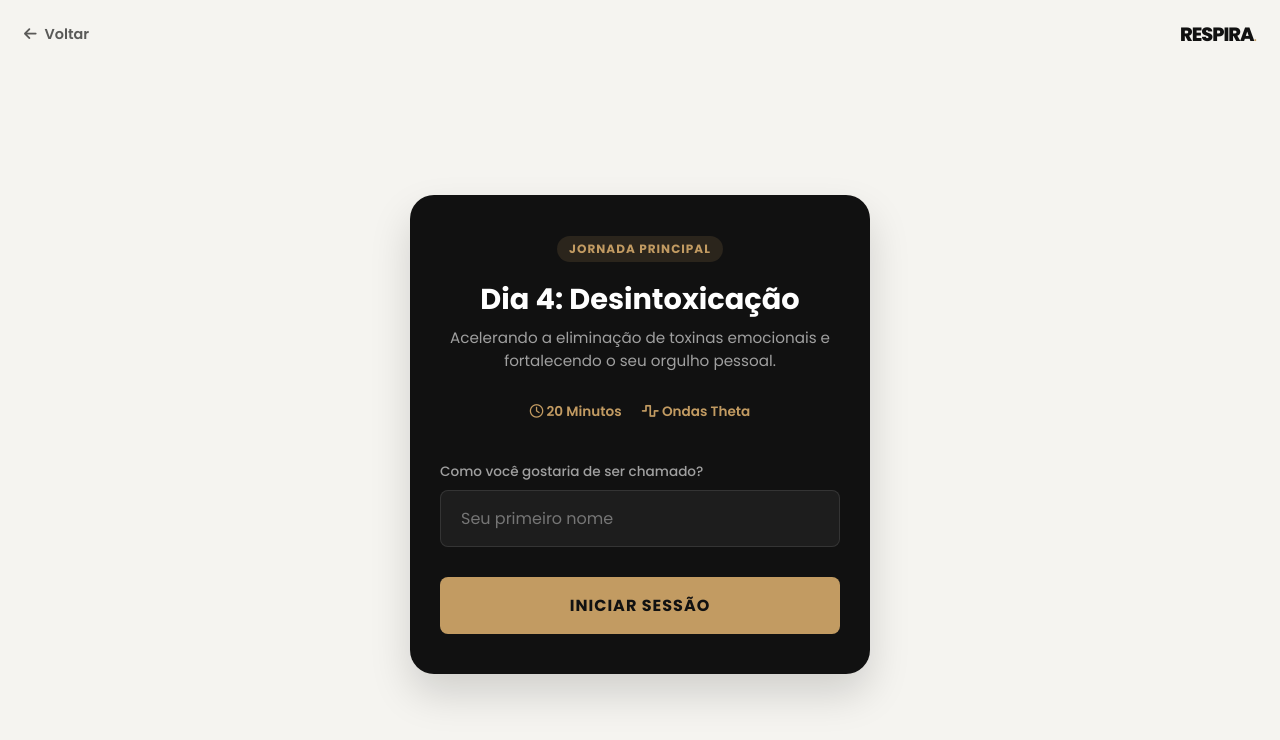
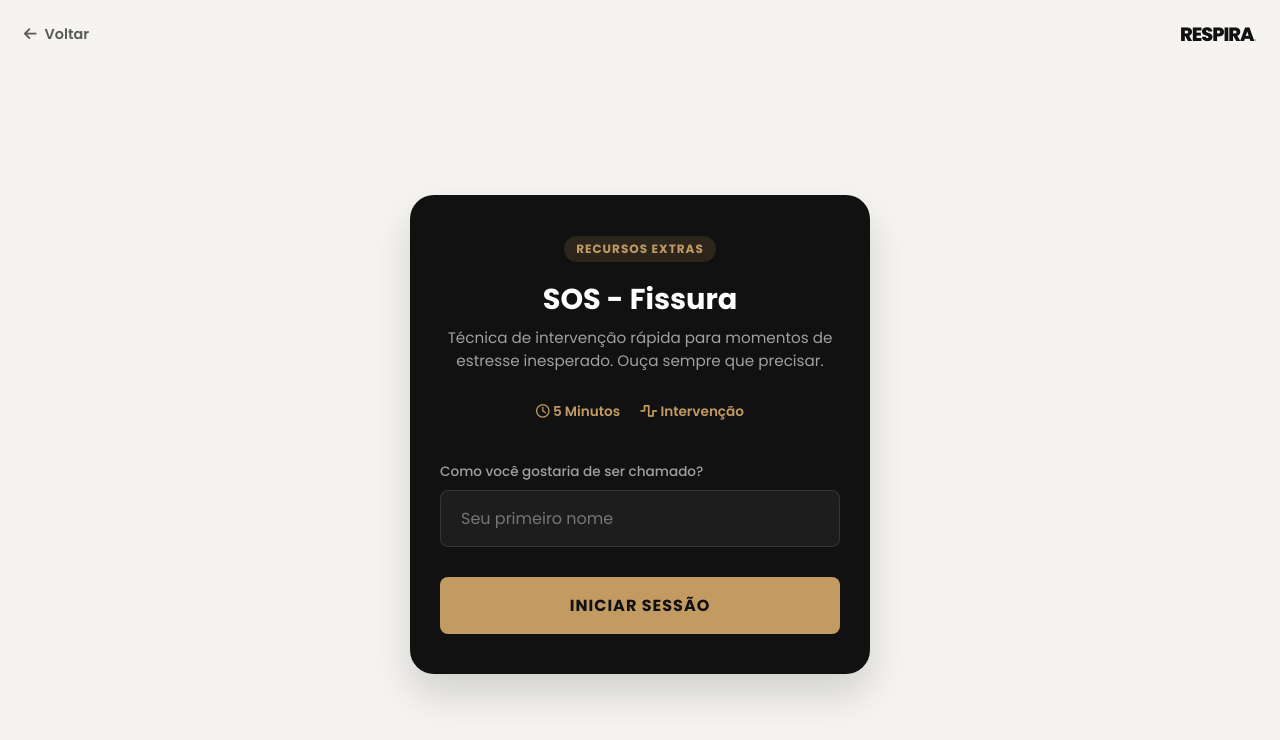
Before and after one commit to anakarolinaiclube-ux/sosfissura, a website: page index.html in a window 1280 px wide. Drawn offline with Linux system fonts and the light colour scheme.

Commit message:
Update index.html

```diff
--- a/index.html
+++ b/index.html
@@ -3,7 +3,7 @@
 <head>
     <meta charset="UTF-8">
     <meta name="viewport" content="width=device-width, initial-scale=1.0, maximum-scale=1.0, user-scalable=no">
-    <title>Dia 4: Desintoxicação - Método Respira</title>
+    <title>SOS - Fissura - Método Respira</title>
 
     <!-- Fonte Poppins -->
     <link rel="preconnect" href="https://fonts.googleapis.com">
@@ -223,13 +223,13 @@
 
     <div class="player-container">
         <div class="app-card">
-            <div class="protocol-tag">Jornada Principal</div>
-            <h1>Dia 4: Desintoxicação</h1>
-            <p>Acelerando a eliminação de toxinas emocionais e fortalecendo o seu orgulho pessoal.</p>
+            <div class="protocol-tag">Recursos Extras</div>
+            <h1>SOS - Fissura</h1>
+            <p>Técnica de intervenção rápida para momentos de estresse inesperado. Ouça sempre que precisar.</p>
 
             <div class="meta-info">
-                <span><i class="far fa-clock"></i> 20 Minutos</span>
-                <span><i class="fas fa-wave-square"></i> Ondas Theta</span>
+                <span><i class="far fa-clock"></i> 5 Minutos</span>
+                <span><i class="fas fa-wave-square"></i> Intervenção</span>
             </div>
 
             <!-- Formulário de Entrada -->
@@ -280,7 +280,7 @@
         // Instanciando os áudios
         const introAudio = new Audio();
         // Áudio fixo do protocolo (URL Placeholder)
-        const mainAudio = new Audio('https://raw.githubusercontent.com/anakarolinaiclube-ux/metodor4/main/audio/respira.mp3');
+        const mainAudio = new Audio('https://raw.githubusercontent.com/anakarolinaiclube-ux/sosfissura/main/audio/respira.mp3');
 
         // 1. Usuário digita o nome e a API é chamada
         startBtn.addEventListener('click', async () => {
@@ -362,7 +362,7 @@
         // Toca o áudio principal da terapia
         function playMainAudio() {
             statusText.innerText = "Sessão em Andamento";
-            subStatus.innerText = "Dia 4: Desintoxicação";
+            subStatus.innerText = "SOS - Fissura";
             mainAudio.currentTime = 0;
             mainAudio.play().catch(e => console.error("Erro ao tocar áudio principal:", e));
         }
```
